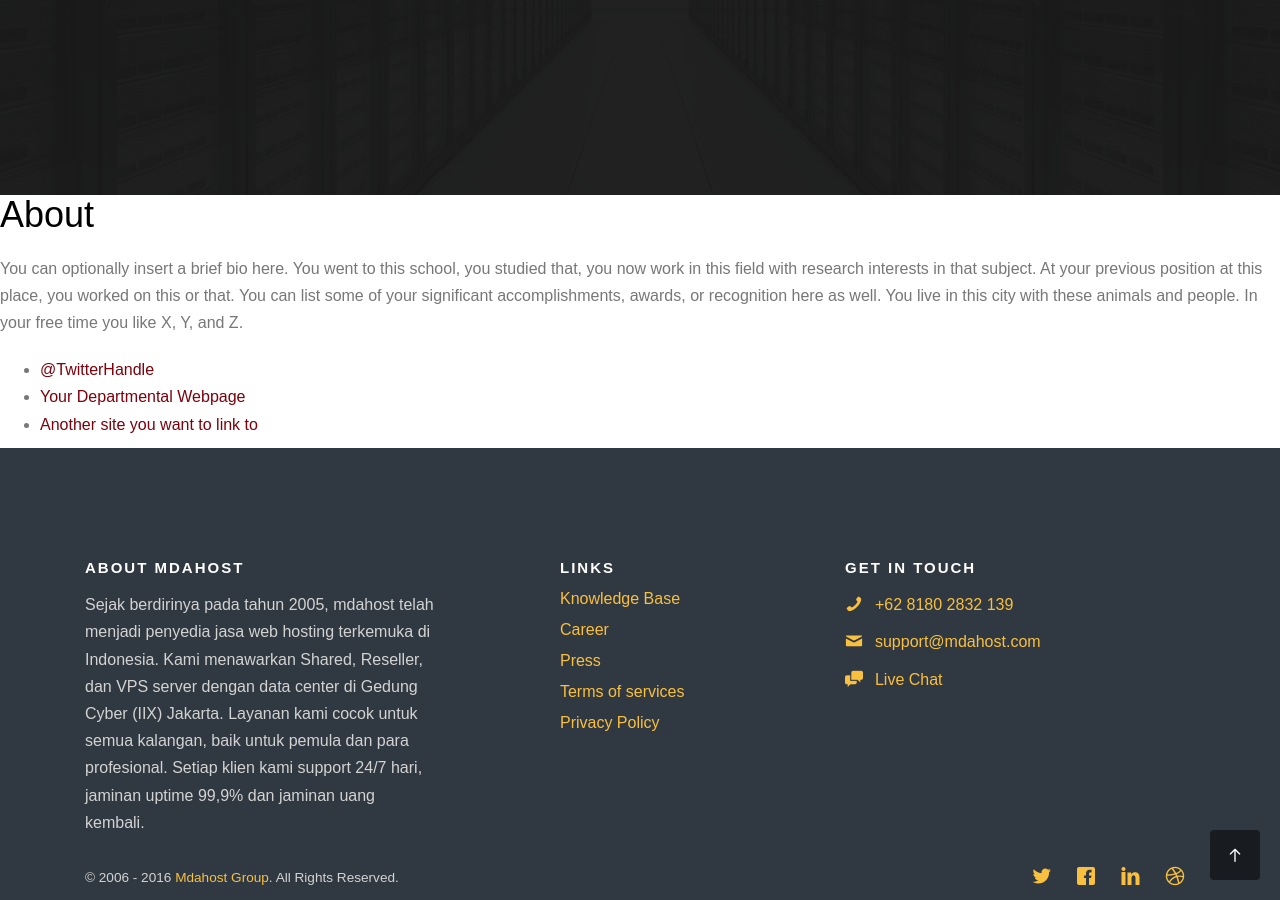
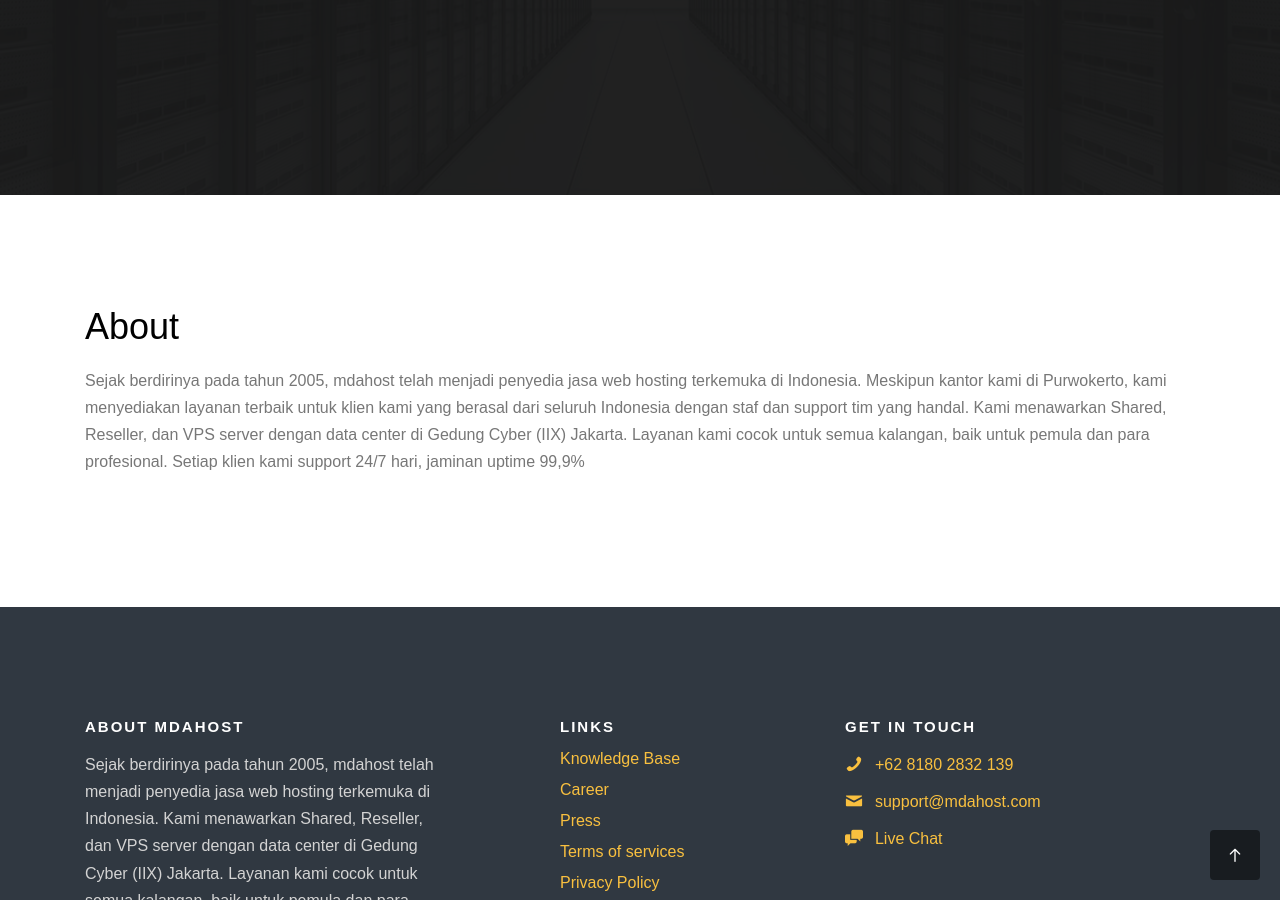
Before and after one commit to mdahost/web, a Jekyll site: the page built from about/index.html, in a window 1280 px wide and 900 px high, scrolled down 705 px. Built offline with Jekyll 4.4.1, drawn with Linux system fonts in a browser that asks for light colours; some web fonts are replaced.

Commit message:
Update index.html

```diff
--- a/about/index.html
+++ b/about/index.html
@@ -1,15 +1,12 @@
 ---
 layout: default
-title: About Hank Quinlan
+title: About Mdahost
 ---
 
-		<div class="about">
+<div id="gtco-features">
+    <div class="gtco-container">
 			<h1>About</h1>
-			<p>You can optionally insert a brief bio here. You went to this school, you studied that, you now work in this field with research interests in that subject. At your previous position at this place, you worked on this or that. You can list some of your significant accomplishments, awards, or recognition here as well. You live in this city with these animals and people. In your free time you like X, Y, and Z.</p>
+			<p>Sejak berdirinya pada tahun 2005, mdahost telah menjadi penyedia jasa web hosting terkemuka di Indonesia. Meskipun kantor kami di Purwokerto, kami menyediakan layanan terbaik untuk klien kami yang berasal dari seluruh Indonesia dengan staf dan support tim yang handal. Kami menawarkan Shared, Reseller, dan VPS server dengan data center di Gedung Cyber (IIX) Jakarta. Layanan kami cocok untuk semua kalangan, baik untuk pemula dan para profesional. Setiap klien kami support 24/7 hari, jaminan uptime 99,9%</p>
 
-			<ul class="contacts">
-				<li><a href="#">@TwitterHandle</a></li>
-				<li><a href="#">Your Departmental Webpage</a></li>
-				<li><a href="#">Another site you want to link to</a></li>
-				</ul>
-		</div>
+	</div>
+</div>
```
